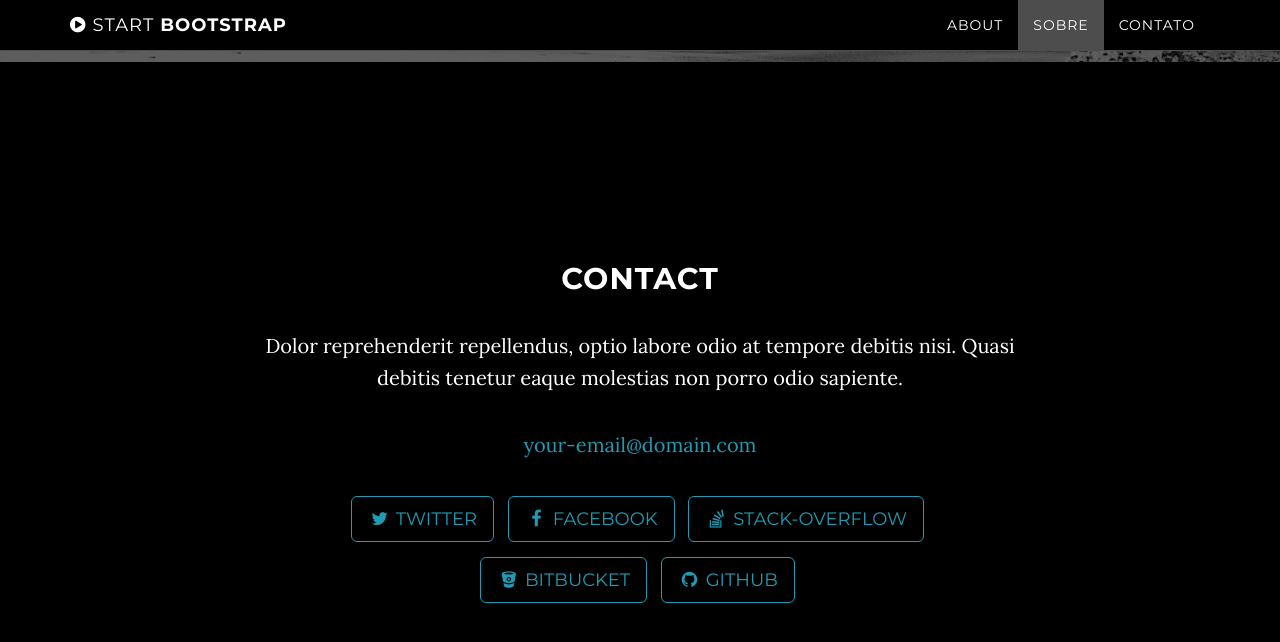
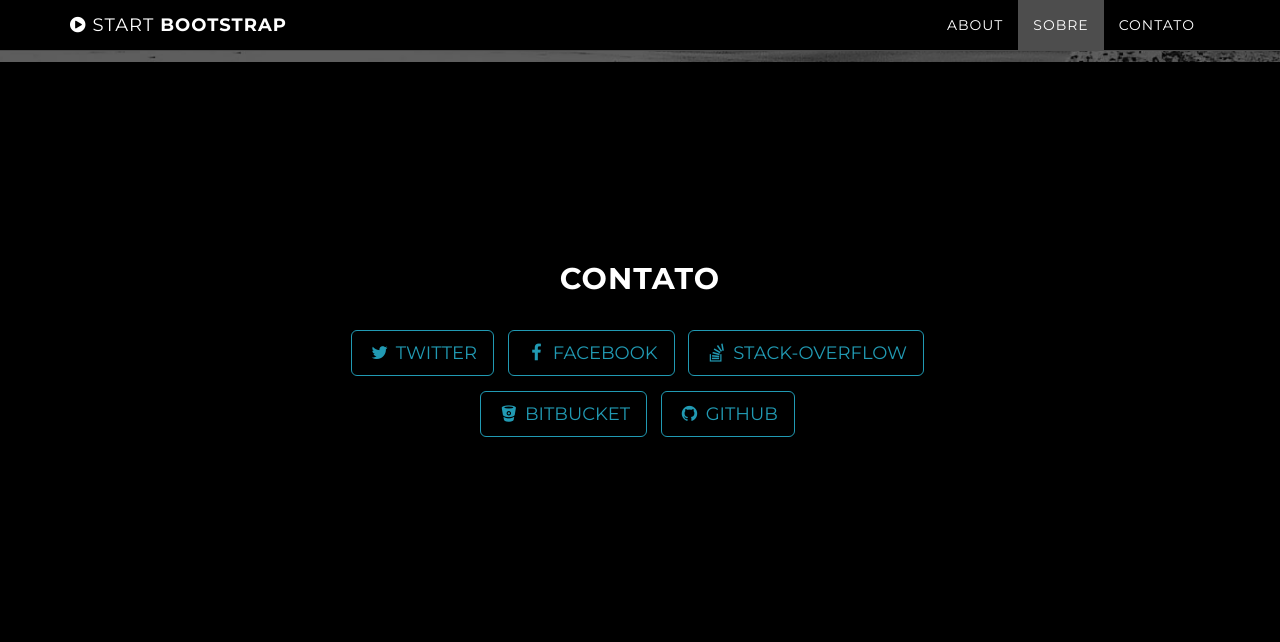
Before and after one commit to jeandata/BI, a Jekyll site: the page built from index.html, in a window 1280 px wide and 900 px high, scrolled down 2083 px. Shown: the top 642 px of the window. Built offline with Jekyll 4.4.1, drawn with Linux system fonts in a browser that asks for light colours.

Commit message:
Update contact.html

```diff
--- a/_includes/contact.html
+++ b/_includes/contact.html
@@ -2,9 +2,8 @@
     <section id="contact" class="container content-section text-center">
         <div class="row">
             <div class="col-lg-8 col-lg-offset-2">
-                <h2>Contact</h2>
-                <p>Dolor reprehenderit repellendus, optio labore odio at tempore debitis nisi. Quasi debitis tenetur eaque molestias non porro odio sapiente.</p>
-                <p><a href="mailto:{{ site.email }}">{{ site.email }}</a>
+                <h2>Contato</h2>
+                <p><a href="mailto:{{ site.email }}">{{ jean }}</a>
                 </p>
                 <ul class="list-inline banner-social-buttons">
                     {% for network in site.social %}
```
